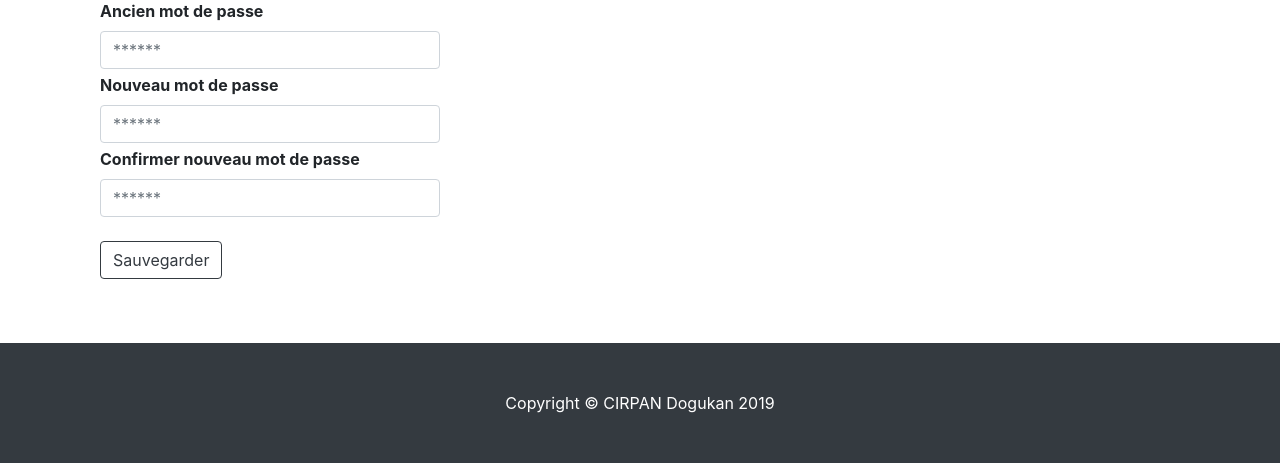
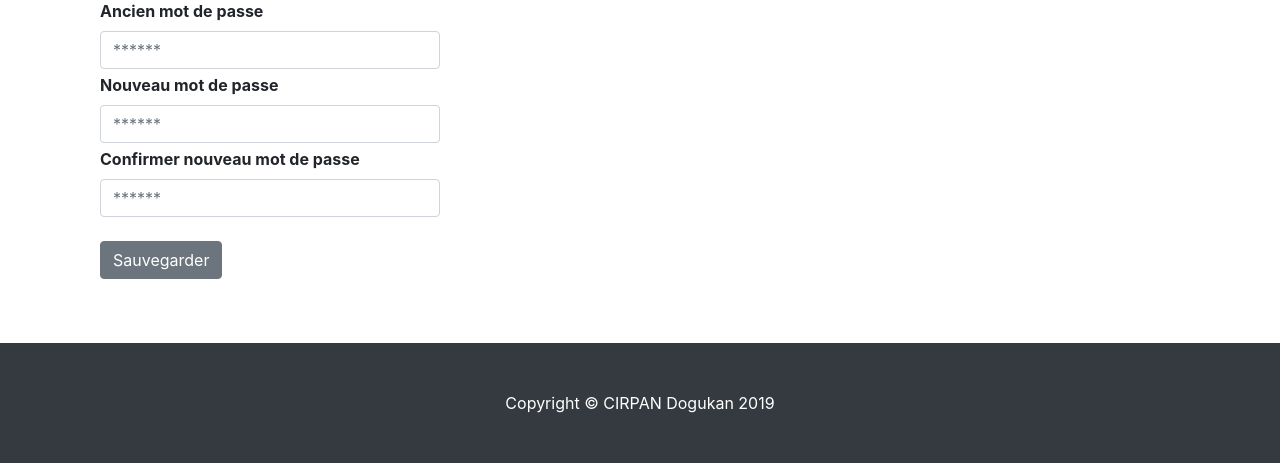
Before and after one commit to dokaNc/Projet5-OC, a PHP site: template src/Views/user/user.twig in a window 1280 px wide. Shown: the part 421-884 px from the top of the page. Run offline with PHP 8.4, Linux system fonts and the light colour scheme; the template is opened without the code that fills it, so the values that code supplies are empty; some libraries are stand-ins or nearby versions.

Commit message:
edit btn bootstrap

```diff
--- a/src/Views/user/user.twig
+++ b/src/Views/user/user.twig
@@ -33,7 +33,7 @@
                 <label for="passwordconfirm"><b>Confirmer nouveau mot de passe</b></label>
                 <input type="password" id="passwordconfirm" name="passwordconfirm" class="form-control ftext"
                     placeholder="******">
-                <button type="submit" name="submit" class="btn btn-outline-dark mt-4 mx-auto mb-5">Sauvegarder <i
+                <button type="submit" name="submit" class="btn btn-secondary mt-4 mx-auto mb-5">Sauvegarder <i
                         class="far fa-save"></i>
                 </button>
             </div>
```
